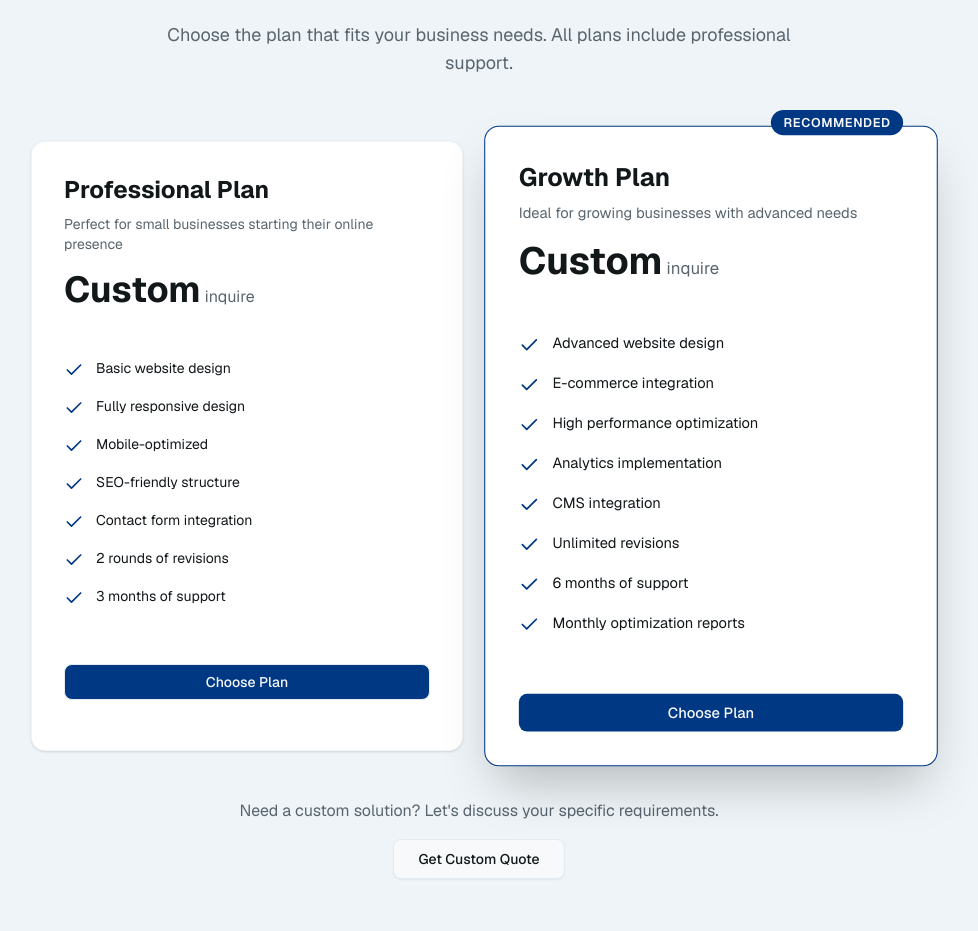
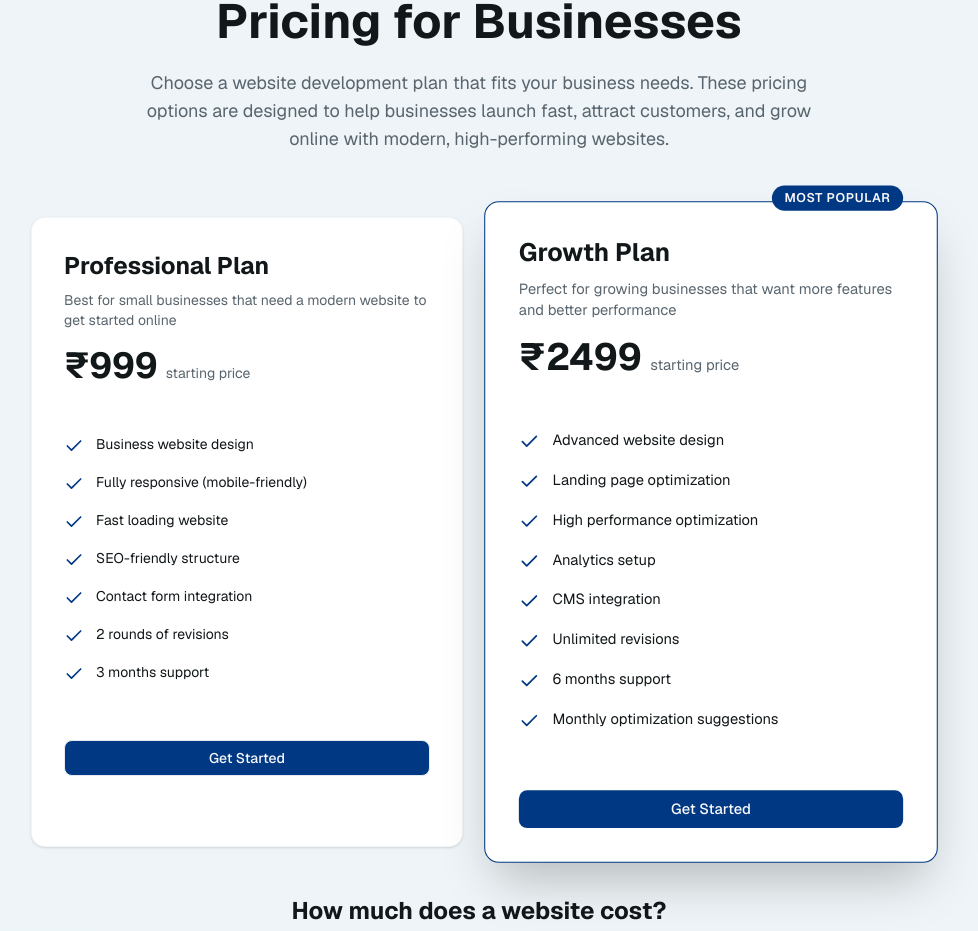
Before and after one commit to Surya-kreator/portfolio, a Next.js app: page / in a window 1280 px wide. Shown: the part 2881-3812 px from the top of the page, without its empty margins (161-1139 px from the left). Built offline with nearby package versions, Linux system fonts and the light colour scheme.

Commit message:
Update pricing.tsx

```diff
--- a/components/sections/pricing.tsx
+++ b/components/sections/pricing.tsx
@@ -8,32 +8,32 @@ export default function Pricing() {
   const plans = [
     {
       name: 'Professional Plan',
-      description: 'Perfect for small businesses starting their online presence',
-      price: 'Custom',
+      description: 'Best for small businesses that need a modern website to get started online',
+      price: '₹999',
       features: [
-        'Basic website design',
-        'Fully responsive design',
-        'Mobile-optimized',
+        'Business website design',
+        'Fully responsive (mobile-friendly)',
+        'Fast loading website',
         'SEO-friendly structure',
         'Contact form integration',
         '2 rounds of revisions',
-        ' 3 months of support',
+        '3 months support',
       ],
       recommended: false,
     },
     {
       name: 'Growth Plan',
-      description: 'Ideal for growing businesses with advanced needs',
-      price: 'Custom',
+      description: 'Perfect for growing businesses that want more features and better performance',
+      price: '₹2499',
       features: [
         'Advanced website design',
-        'E-commerce integration',
+        'Landing page optimization',
         'High performance optimization',
-        'Analytics implementation',
+        'Analytics setup',
         'CMS integration',
         'Unlimited revisions',
-        '6 months of support',
-        'Monthly optimization reports',
+        '6 months support',
+        'Monthly optimization suggestions',
       ],
       recommended: true,
     },
@@ -42,16 +42,21 @@ export default function Pricing() {
   return (
     <section id="pricing" className="py-20 md:py-32 bg-secondary/30">
       <div className="max-w-7xl mx-auto px-4 sm:px-6 lg:px-8">
+
         {/* Section Header */}
         <div className="text-center mb-16">
           <span className="inline-block px-3 py-1 rounded-full bg-primary/10 text-primary text-xs font-semibold uppercase tracking-wider mb-4">
-            Pricing
+            Website Pricing Plans
           </span>
+
+          {/* SEO-optimized H2 */}
           <h2 className="text-4xl md:text-5xl font-bold text-balance mb-6">
-            Simple, Transparent Pricing
+            Affordable Website Development Pricing for Businesses
           </h2>
+
+          {/* AEO-friendly description */}
           <p className="text-lg text-muted-foreground max-w-2xl mx-auto">
-            Choose the plan that fits your business needs. All plans include professional support.
+            Choose a website development plan that fits your business needs. These pricing options are designed to help businesses launch fast, attract customers, and grow online with modern, high-performing websites.
           </p>
         </div>
 
@@ -69,7 +74,7 @@ export default function Pricing() {
               {/* Recommended Badge */}
               {plan.recommended && (
                 <div className="absolute -top-4 right-8 inline-block px-3 py-1 rounded-full bg-primary text-primary-foreground text-xs font-semibold uppercase tracking-wider">
-                  Recommended
+                  Most Popular
                 </div>
               )}
 
@@ -81,11 +86,13 @@ export default function Pricing() {
                 <p className="text-muted-foreground text-sm mb-4">
                   {plan.description}
                 </p>
-                <div className="flex items-baseline gap-1">
+                <div className="flex items-baseline gap-2">
                   <span className="text-4xl font-bold text-foreground">
                     {plan.price}
                   </span>
-                  <span className="text-muted-foreground">inquire</span>
+                  <span className="text-muted-foreground text-sm">
+                    starting price
+                  </span>
                 </div>
               </div>
 
@@ -108,24 +115,28 @@ export default function Pricing() {
                     : 'border border-border hover:bg-muted'
                 }`}
               >
-                <a href="#contact">Choose Plan</a>
+                <a href="#contact">Get Started</a>
               </Button>
             </Card>
           ))}
         </div>
 
-        {/* Additional Info */}
-        <div className="text-center">
-          <p className="text-muted-foreground mb-4">
-            Need a custom solution? Let&apos;s discuss your specific requirements.
+        {/* AEO Boost Section */}
+        <div className="text-center max-w-2xl mx-auto">
+          <h3 className="text-2xl font-bold mb-4">
+            How much does a website cost?
+          </h3>
+          <p className="text-muted-foreground mb-6">
+            Website pricing depends on features, design complexity, and business needs. Basic business websites start from ₹999, while advanced websites with optimization and integrations start from ₹2499.
           </p>
+
           <Button
             asChild
             variant="outline"
             size="lg"
             className="border-border hover:bg-muted"
           >
-            <a href="#contact">Get Custom Quote</a>
+            <a href="#contact">Request Custom Website</a>
           </Button>
         </div>
       </div>
```
